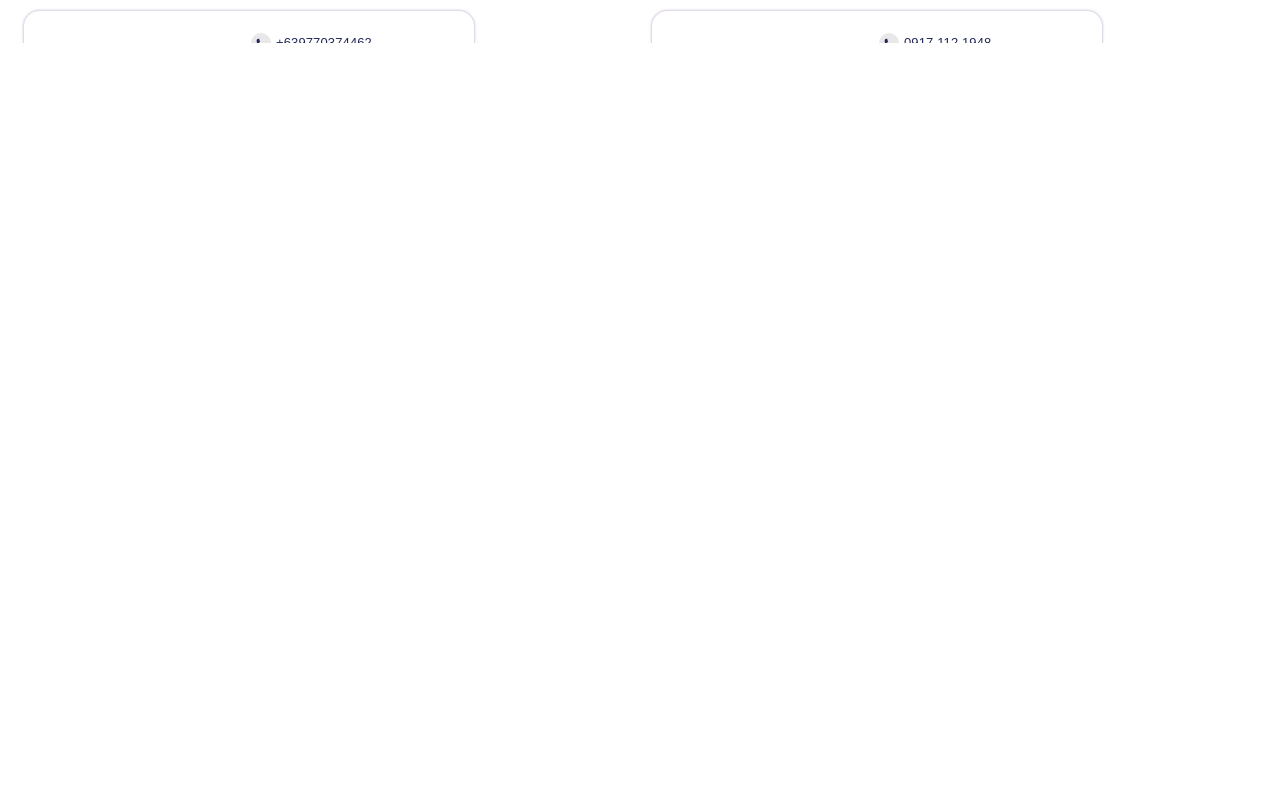
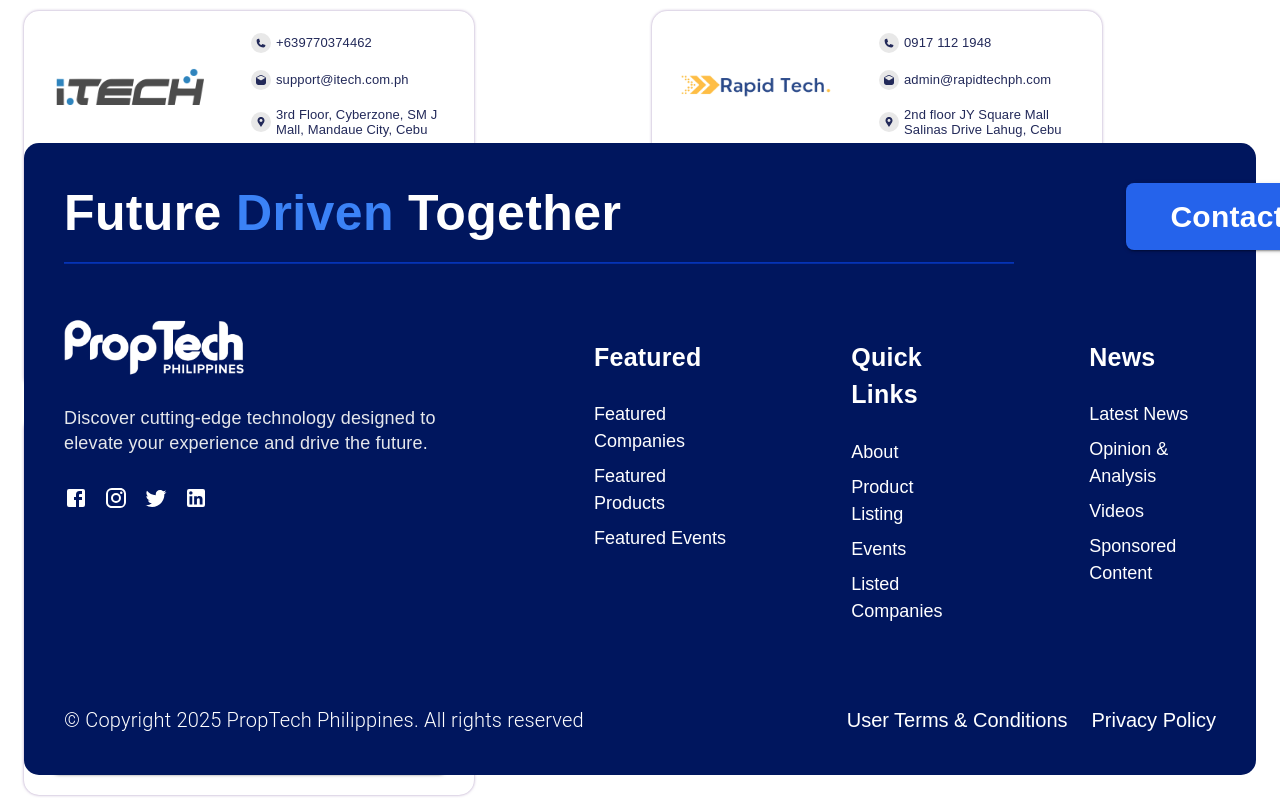
Before and after one commit to michaelalagdamen/proptech-new, a Next.js app: page /listed-company in a window 1280 px wide. Shown: the part 1750-2550 px from the top of the page. Before the commit the page ends 1793 px from the top, so only its background shows below. Built offline with nearby package versions, Linux system fonts and the light colour scheme.

Commit message:
push footer update

```diff
--- a/app/about/page.tsx
+++ b/app/about/page.tsx
@@ -1,4 +1,6 @@
+import Footer from "@/component/sections/Footer";
 import Hero from "@/component/sections/Hero";
+import Navs from "@/component/sections/Navs";
 import WhoWeAre from "@/component/sections/WhoWeAre";
 import { Box } from "@mui/material";
 
@@ -13,7 +15,9 @@ export default function About() {
       }}
     >
       <Hero />
+      <Navs />
       <WhoWeAre />
+      <Footer />
     </Box>
   );
 }
--- a/app/listed-company/page.tsx
+++ b/app/listed-company/page.tsx
@@ -1,4 +1,5 @@
 import CompanyListCards from "@/component/sections/cards/CompanyLIstCards";
+import Footer from "@/component/sections/Footer";
 import Hero from "@/component/sections/Hero";
 import Navs from "@/component/sections/Navs";
 import NavTab from "@/component/sections/NavTab";
@@ -19,6 +20,7 @@ export default function Company() {
       <Navs />
       <NavTab />
       <CompanyListCards />
+      <Footer />
     </Box>
   );
 }
--- a/app/product-listing/page.tsx
+++ b/app/product-listing/page.tsx
@@ -1,8 +1,8 @@
 import ProductsCards from "@/component/sections/cards/ProductsCards";
+import Footer from "@/component/sections/Footer";
 import Hero from "@/component/sections/Hero";
 import Navs from "@/component/sections/Navs";
 import NavTab from "@/component/sections/NavTab";
-import WhoWeAre from "@/component/sections/WhoWeAre";
 import { Box } from "@mui/material";
 
 export default function Products() {
@@ -19,6 +19,7 @@ export default function Products() {
       <Navs />
       <NavTab />
       <ProductsCards />
+      <Footer />
     </Box>
   );
 }
--- a/component/sections/Footer.tsx
+++ b/component/sections/Footer.tsx
@@ -5,8 +5,8 @@ import {
   Box,
   Typography,
   Container,
-  Grid,
   Button,
+  Divider,
   Link as MuiLink,
 } from "@mui/material";
 import Link from "next/link";
@@ -15,40 +15,86 @@ import { Facebook, Instagram, Twitter, LinkedIn } from "@mui/icons-material";
 
 export default function Footer() {
   return (
-    <Box sx={{ bgcolor: "#0A1A61", color: "#fff", mt: 8, pt: 6, pb: 3 }}>
-      <Container maxWidth="lg">
-        <Grid
-          container
-          justifyContent="space-between"
-          alignItems="center"
-          sx={{ mb: 6 }}
+    <Container
+      maxWidth={false}
+      sx={{
+        maxWidth: "1440px",
+        maxHeight: "750px",
+        position: "relative",
+        paddingBottom: "25px",
+        marginTop: "100px",
+      }}
     >
-          <Grid>
+      <Box
+        sx={{
+          bgcolor: "#00165E",
+          color: "#fff",
+          borderRadius: "15px",
+          padding: "40px",
+        }}
+      >
+        <Box
+          sx={{
+            display: "flex",
+            flexDirection: "row",
+            maxWidth: "240px",
+            gap: 14,
+          }}
+        >
+          <Box>
             <Typography
               variant="h4"
-              sx={{ fontWeight: 600, fontFamily: "Outfit, sans-serif" }}
+              sx={{
+                fontWeight: 600,
+                fontFamily: "Outfit, sans-serif",
+                fontSize: "50px",
+              }}
             >
               Future <span style={{ color: "#3B82F6" }}>Driven</span> Together
             </Typography>
-          </Grid>
-          <Grid>
+            <Divider
+              sx={{
+                marginTop: "17px",
+                width: "950px",
+                height: "2px",
+                backgroundColor: "#0533B7",
+              }}
+            />
+          </Box>
+
+          <Box>
             <Button
               variant="contained"
               sx={{
+                width: "250px",
+                height: "67px",
                 bgcolor: "#2563EB",
                 "&:hover": { bgcolor: "#1E40AF" },
                 borderRadius: "8px",
+              }}
+            >
+              <Typography
+                sx={{
+                  fontSize: "30px",
+                  fontFamily: "Outfit, sans-serif",
                   textTransform: "none",
                   fontWeight: 600,
                 }}
               >
                 Contact Us
+              </Typography>
             </Button>
-          </Grid>
-        </Grid>
+          </Box>
+        </Box>
 
-        <Grid container spacing={6}>
-          <Grid>
+        <Box
+          sx={{
+            display: "flex",
+            flexDirection: "row",
+            width: "100%",
+          }}
+        >
+          <Box sx={{ marginTop: "55px" }}>
             <Image
               src="/images/proptech-white.png"
               alt="PropTech Logo"
@@ -56,13 +102,28 @@ export default function Footer() {
               height={60}
             />
             <Typography
-              sx={{ mt: 2, mb: 2, fontSize: "14px", color: "#E5E7EB" }}
+              sx={{
+                fontSize: "18px",
+                color: "#E5E7EB",
+                width: "420px",
+                marginTop: "30px",
+                fontWeight: 300,
+                lineHeight: "25px",
+                fontFamily: "Outfit, sans-serif",
+              }}
             >
               Discover cutting-edge technology designed to elevate your
               experience and drive the future.
             </Typography>
 
-            <Box sx={{ display: "flex", gap: 2, fontSize: "20px" }}>
+            <Box
+              sx={{
+                display: "flex",
+                gap: 2,
+                fontSize: "20px",
+                marginTop: "25px",
+              }}
+            >
               <MuiLink href="#" color="inherit">
                 <Facebook />
               </MuiLink>
@@ -76,16 +137,46 @@ export default function Footer() {
                 <LinkedIn />
               </MuiLink>
             </Box>
-          </Grid>
+          </Box>
 
-          <Grid>
-            <Typography sx={{ fontWeight: 600, mb: 2 }}>Featured</Typography>
-            <Box sx={{ display: "flex", flexDirection: "column", gap: 1 }}>
+          <Box
+            sx={{
+              marginLeft: "110px",
+              justifyContent: "space-between",
+              display: "flex",
+              flexDirection: "row",
+              gap: 15,
+            }}
+          >
+            <Box>
+              <Typography
+                sx={{
+                  fontWeight: 600,
+                  marginTop: "75px",
+                  fontFamily: "Outfit, sans-serif",
+                  fontSize: "25px",
+                }}
+              >
+                Featured
+              </Typography>
+              <Box
+                sx={{
+                  display: "flex",
+                  flexDirection: "column",
+                  gap: 1,
+                  marginTop: "25px",
+                }}
+              >
                 <MuiLink
                   component={Link}
                   href="#"
                   underline="none"
                   color="inherit"
+                  sx={{
+                    fontWeight: 400,
+                    fontFamily: "Outfit, sans-serif",
+                    fontSize: "18px",
+                  }}
                 >
                   Featured Companies
                 </MuiLink>
@@ -94,6 +185,11 @@ export default function Footer() {
                   href="#"
                   underline="none"
                   color="inherit"
+                  sx={{
+                    fontWeight: 400,
+                    fontFamily: "Outfit, sans-serif",
+                    fontSize: "18px",
+                  }}
                 >
                   Featured Products
                 </MuiLink>
@@ -102,20 +198,46 @@ export default function Footer() {
                   href="#"
                   underline="none"
                   color="inherit"
+                  sx={{
+                    fontWeight: 400,
+                    fontFamily: "Outfit, sans-serif",
+                    fontSize: "18px",
+                  }}
                 >
                   Featured Events
                 </MuiLink>
               </Box>
-          </Grid>
+            </Box>
 
-          <Grid>
-            <Typography sx={{ fontWeight: 600, mb: 2 }}>Quick Links</Typography>
-            <Box sx={{ display: "flex", flexDirection: "column", gap: 1 }}>
+            <Box>
+              <Typography
+                sx={{
+                  fontWeight: 600,
+                  marginTop: "75px",
+                  fontFamily: "Outfit, sans-serif",
+                  fontSize: "25px",
+                }}
+              >
+                Quick Links
+              </Typography>
+              <Box
+                sx={{
+                  display: "flex",
+                  flexDirection: "column",
+                  gap: 1,
+                  marginTop: "25px",
+                }}
+              >
                 <MuiLink
                   component={Link}
                   href="#"
                   underline="none"
                   color="inherit"
+                  sx={{
+                    fontWeight: 400,
+                    fontFamily: "Outfit, sans-serif",
+                    fontSize: "18px",
+                  }}
                 >
                   About
                 </MuiLink>
@@ -124,6 +246,11 @@ export default function Footer() {
                   href="#"
                   underline="none"
                   color="inherit"
+                  sx={{
+                    fontWeight: 400,
+                    fontFamily: "Outfit, sans-serif",
+                    fontSize: "18px",
+                  }}
                 >
                   Product Listing
                 </MuiLink>
@@ -132,6 +259,11 @@ export default function Footer() {
                   href="#"
                   underline="none"
                   color="inherit"
+                  sx={{
+                    fontWeight: 400,
+                    fontFamily: "Outfit, sans-serif",
+                    fontSize: "18px",
+                  }}
                 >
                   Events
                 </MuiLink>
@@ -140,20 +272,46 @@ export default function Footer() {
                   href="#"
                   underline="none"
                   color="inherit"
+                  sx={{
+                    fontWeight: 400,
+                    fontFamily: "Outfit, sans-serif",
+                    fontSize: "18px",
+                  }}
                 >
                   Listed Companies
                 </MuiLink>
               </Box>
-          </Grid>
+            </Box>
 
-          <Grid>
-            <Typography sx={{ fontWeight: 600, mb: 2 }}>News</Typography>
-            <Box sx={{ display: "flex", flexDirection: "column", gap: 1 }}>
+            <Box>
+              <Typography
+                sx={{
+                  fontWeight: 600,
+                  marginTop: "75px",
+                  fontFamily: "Outfit, sans-serif",
+                  fontSize: "25px",
+                }}
+              >
+                News
+              </Typography>
+              <Box
+                sx={{
+                  display: "flex",
+                  flexDirection: "column",
+                  gap: 1,
+                  marginTop: "25px",
+                }}
+              >
                 <MuiLink
                   component={Link}
                   href="#"
                   underline="none"
                   color="inherit"
+                  sx={{
+                    fontWeight: 400,
+                    fontFamily: "Outfit, sans-serif",
+                    fontSize: "18px",
+                  }}
                 >
                   Latest News
                 </MuiLink>
@@ -162,6 +320,11 @@ export default function Footer() {
                   href="#"
                   underline="none"
                   color="inherit"
+                  sx={{
+                    fontWeight: 400,
+                    fontFamily: "Outfit, sans-serif",
+                    fontSize: "18px",
+                  }}
                 >
                   Opinion & Analysis
                 </MuiLink>
@@ -170,6 +333,11 @@ export default function Footer() {
                   href="#"
                   underline="none"
                   color="inherit"
+                  sx={{
+                    fontWeight: 400,
+                    fontFamily: "Outfit, sans-serif",
+                    fontSize: "18px",
+                  }}
                 >
                   Videos
                 </MuiLink>
@@ -178,32 +346,43 @@ export default function Footer() {
                   href="#"
                   underline="none"
                   color="inherit"
+                  sx={{
+                    fontWeight: 400,
+                    fontFamily: "Outfit, sans-serif",
+                    fontSize: "18px",
+                  }}
                 >
                   Sponsored Content
                 </MuiLink>
               </Box>
-          </Grid>
-        </Grid>
+            </Box>
+          </Box>
+        </Box>
 
-        <Grid
-          container
-          justifyContent="space-between"
-          alignItems="center"
-          sx={{ mt: 6, pt: 3, borderTop: "1px solid #1E3A8A" }}
+        <Box
+          sx={{
+            display: "flex",
+            flexDirection: "row",
+            justifyContent: "space-between",
+            gap: 5,
+            marginTop: "80px",
+          }}
         >
-          <Grid>
-            <Typography sx={{ fontSize: "12px", color: "#D1D5DB" }}>
+          <Box>
+            <Typography
+              sx={{ fontSize: "20px", color: "#fff", fontWeight: 300 }}
+            >
               © Copyright 2025 PropTech Philippines. All rights reserved
             </Typography>
-          </Grid>
-          <Grid>
+          </Box>
+          <Box>
             <Box sx={{ display: "flex", gap: 3 }}>
               <MuiLink
                 component={Link}
                 href="#"
                 underline="none"
                 color="inherit"
-                sx={{ fontSize: "12px" }}
+                sx={{ fontSize: "20px" }}
               >
                 User Terms & Conditions
               </MuiLink>
@@ -212,14 +391,14 @@ export default function Footer() {
                 href="#"
                 underline="none"
                 color="inherit"
-                sx={{ fontSize: "12px" }}
+                sx={{ fontSize: "20px" }}
               >
                 Privacy Policy
               </MuiLink>
             </Box>
-          </Grid>
-        </Grid>
+          </Box>
+        </Box>
+      </Box>
     </Container>
-    </Box>
   );
 }
```
Lines whose indentation alone changed are shown as unchanged.
